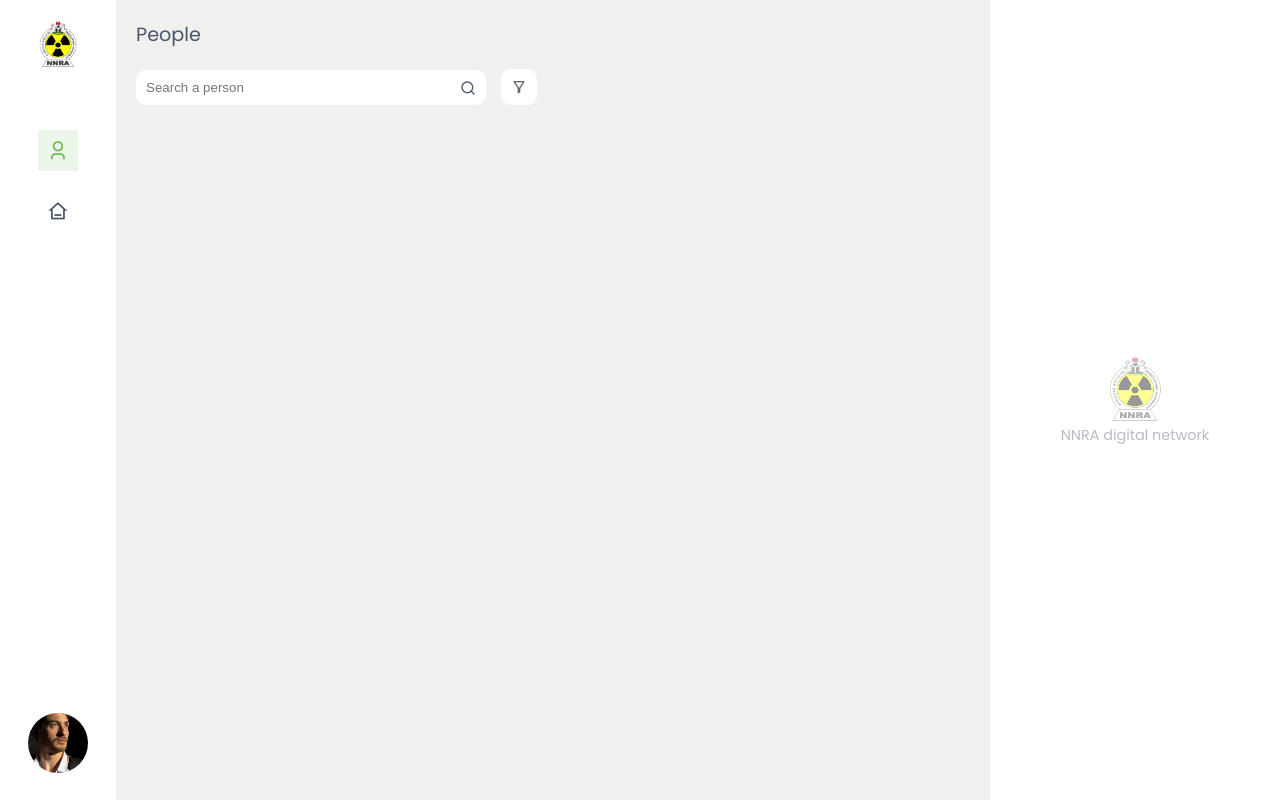
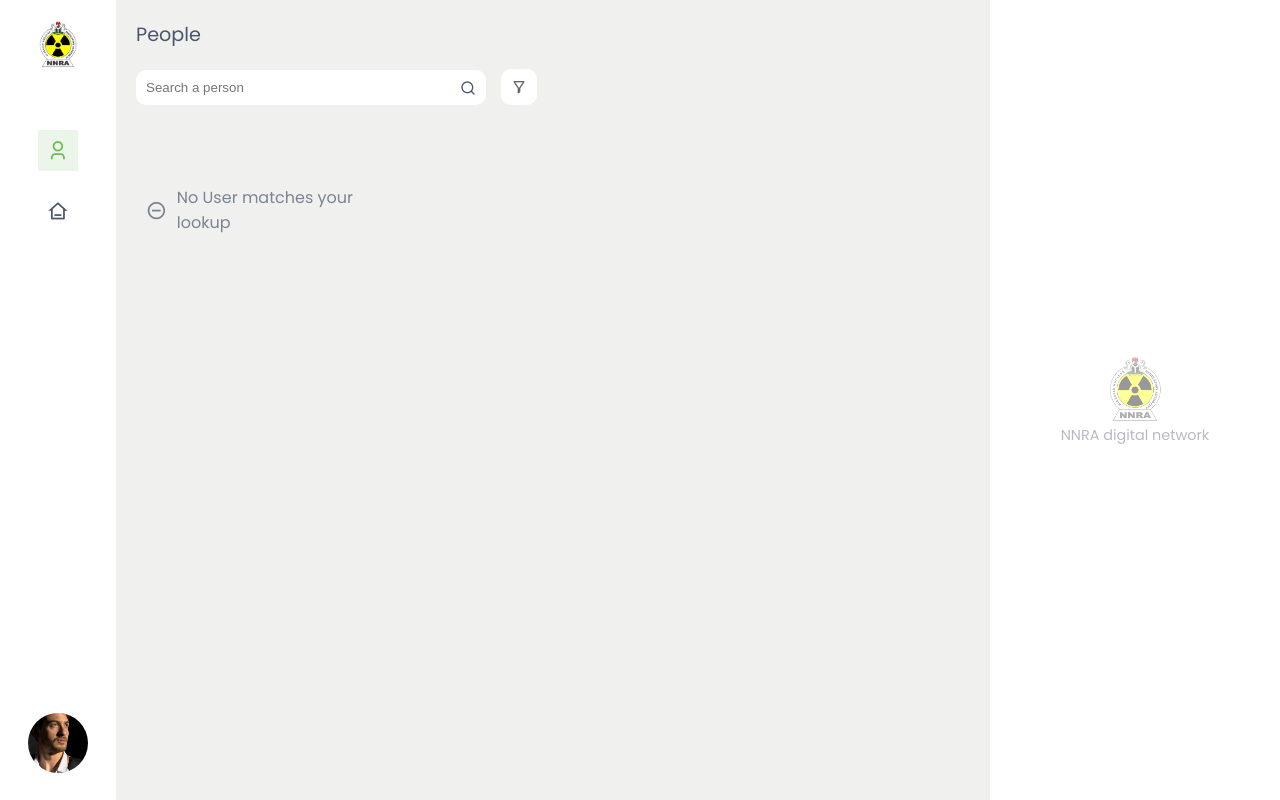
Before and after one commit to geedino07/nnrawebnet, a Django app: page /accounts/list/ in a window 1280 px wide. Run offline with Django 5.2, Linux system fonts and the light colour scheme.

Commit message:
added query does not exist alert to list page

```diff
--- a/nnra_circle/circle/templates/accounts/listitems.html
+++ b/nnra_circle/circle/templates/accounts/listitems.html
@@ -93,6 +93,11 @@
               <i class="ri-home-3-line"></i>
               <p>{{profile.office.office_name}}</p>
             </div>
+          </div>
+          {% empty %}
+          <div class="empty-result">
+            <i class="ri-indeterminate-circle-line"></i>
+            <p>No User matches your lookup</p>
           </div>
         {% endfor %}
 
--- a/nnra_circle/static/style/css/style.css
+++ b/nnra_circle/static/style/css/style.css
@@ -2111,6 +2111,19 @@ header .container .el-three.phone {
   align-items: center;
   overflow-y: scroll;
 }
+.list-all-section .middle-content .user-cards-container .empty-result {
+  width: 100%;
+  margin: 70px 10px;
+  display: flex;
+  flex-direction: row;
+  align-items: center;
+  gap: 10px;
+  opacity: 0.7;
+}
+.list-all-section .middle-content .user-cards-container .empty-result i {
+  font-size: 1.3rem;
+  color: var(--text-dark);
+}
 .list-all-section .middle-content .user-cards-container .user-card {
   display: flex;
   flex-direction: column;
--- a/nnra_circle/static/style/scss/style.scss
+++ b/nnra_circle/static/style/scss/style.scss
@@ -1852,6 +1852,21 @@ header {
       gap: 20px;
       align-items: center;
       overflow-y: scroll;
+
+      .empty-result{
+        width: 100%;
+        margin: 70px 10px;
+        display: flex;
+        flex-direction: row;
+        align-items: center;
+        gap: 10px;
+        opacity: 0.7;
+
+        i{
+          font-size: 1.3rem;
+          color: var(--text-dark);
+        }
+      }
       .user-card{
         display: flex;
         flex-direction: column;
```
Also changed, not shown: 1 other file.
